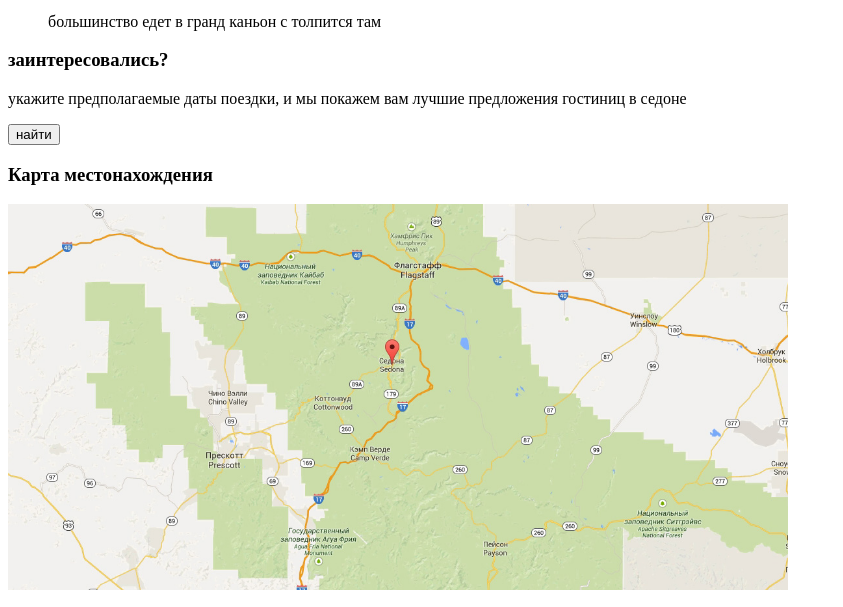
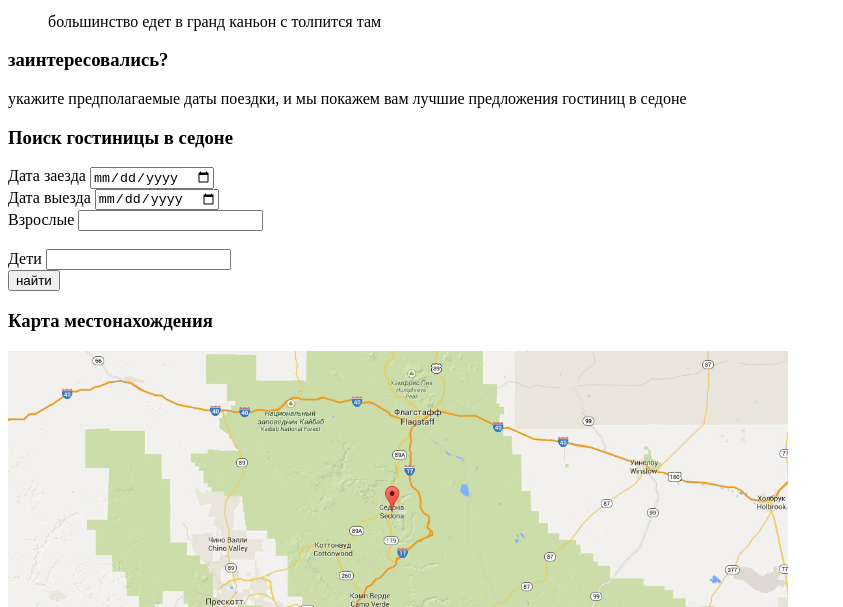
Before and after one commit to VilenaK/862575-sedona, a plain HTML site: page index.html in a window 1280 px wide. Shown: the part 2213-2820 px from the top of the page, without its empty margins (0-843 px from the left). Drawn offline with Linux system fonts and the light colour scheme.

Commit message:
Update index.html
registration form

```diff
--- a/index.html
+++ b/index.html
@@ -93,8 +93,32 @@
 		<section class="registration">
 			<h3>заинтересовались?</h3>
 			<p>укажите предполагаемые даты поездки, и мы покажем вам лучшие предложения гостиниц в седоне</p>
-			<!-- Здесь будет форма -->
-			<button class="button registration-button">найти</button>
+
+			<div class="searching">
+				<div class="searching form">
+				<h3>Поиск гостиницы в седоне</h3>
+					<form action="" method="post">
+						<label for="checkin">Дата заезда</label>
+						<input type="date" name="checkin date" id="checkin">
+					<br>
+						<label for="checkout">Дата выезда</label>
+						<input type="date" name="checkout date" id="checkout">
+					 <div class="half-width">
+						<label for="adults">Взрослые</label>
+						<input type="number" name="adult amount" id="adults">
+					</div>
+					<br>
+					 <div class="half-width">
+						<label for="children">Дети</label>
+						<input type="number" name="children amount" id="children">
+					</div>
+						<div class="buttons">
+						<input type="submit" value="найти">
+						</div>
+					</form>
+				</div>
+			</div>
+		</section>
 
 		<section class ="modal modal-map">
 		<h3 class="visually-hidden">Карта местонахождения</h3>
```
